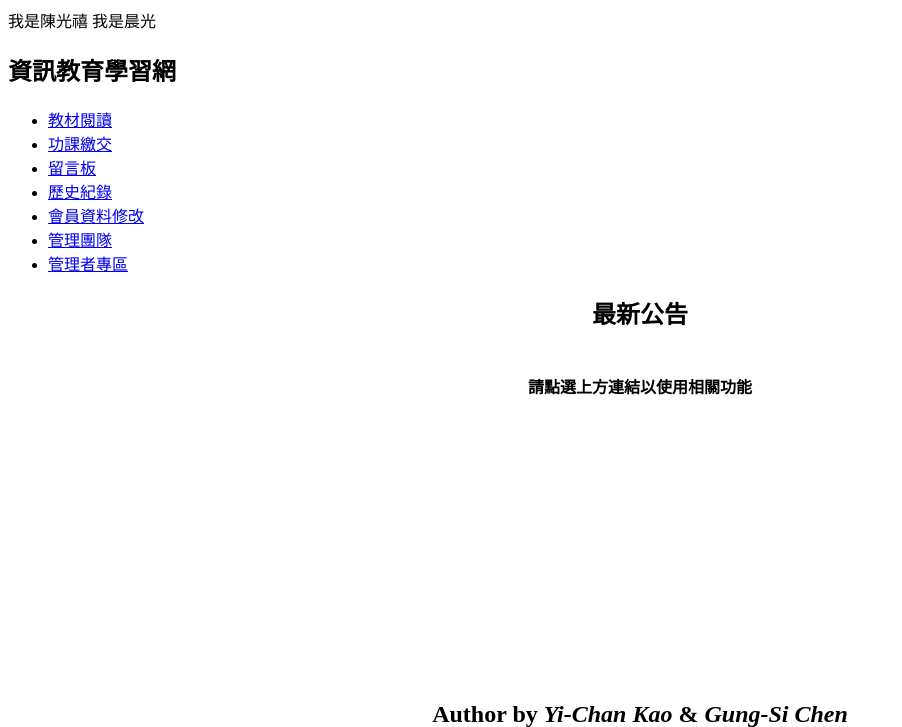
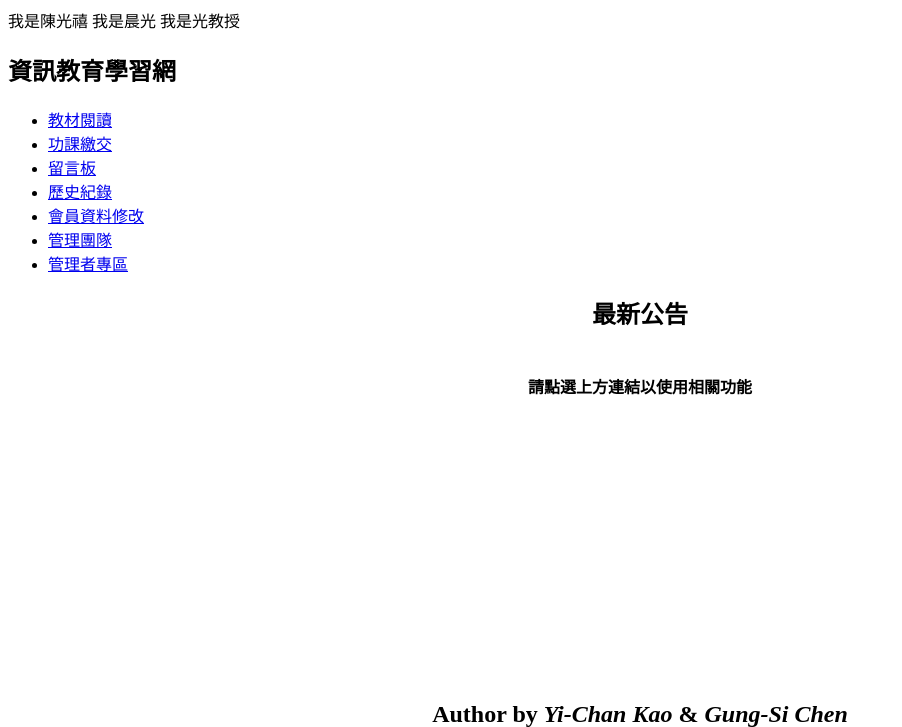
Before and after one commit to group10/mywebsite, a PHP site: page / in a window 1280 px wide. Shown: the top 727 px of the page, without its empty margins (0-902 px from the left). Run offline with PHP 8.4, Linux system fonts and the light colour scheme.

Commit message:
Update index.php

```diff
--- a/index.php
+++ b/index.php
@@ -5,6 +5,7 @@
 <title>國立臺北教育大學_資訊教育學習網</title> 我是陳光禧
 </head>
 我是晨光
+我是光教授
 <body>
 
 
```
